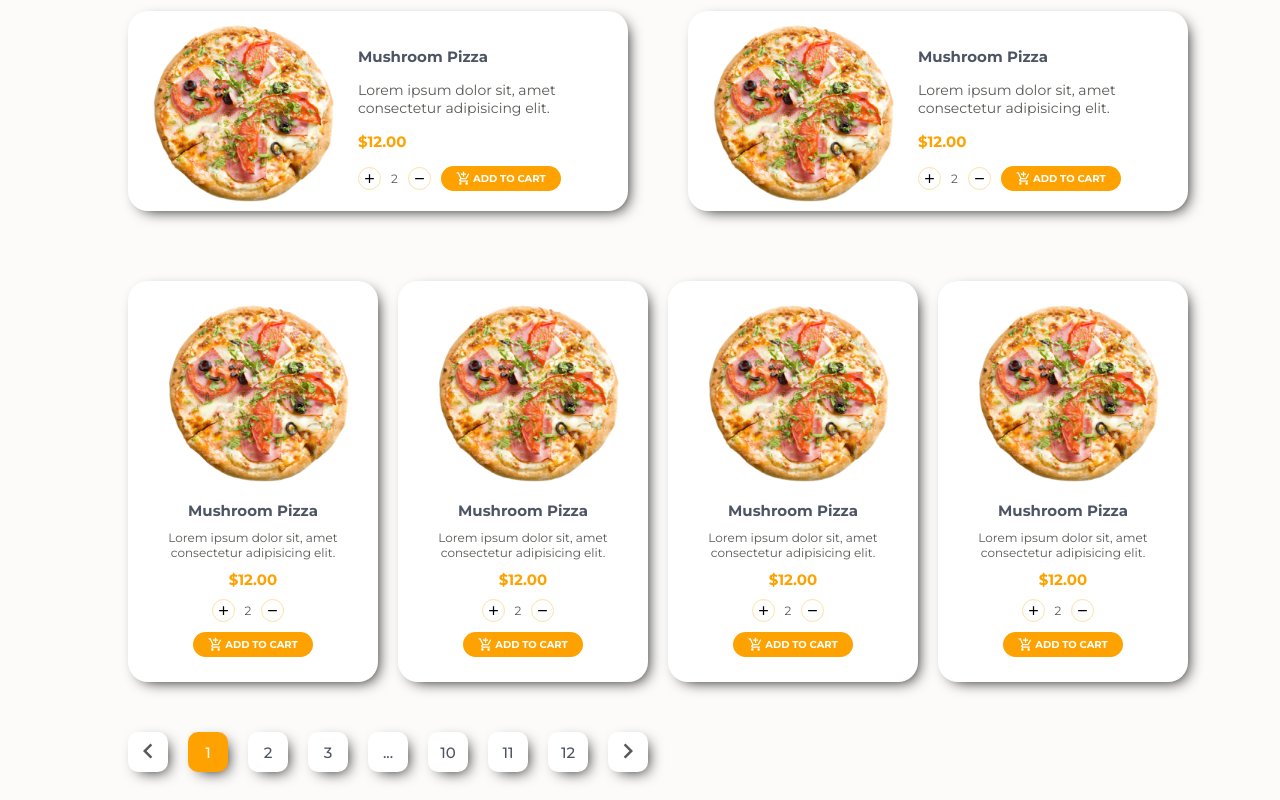
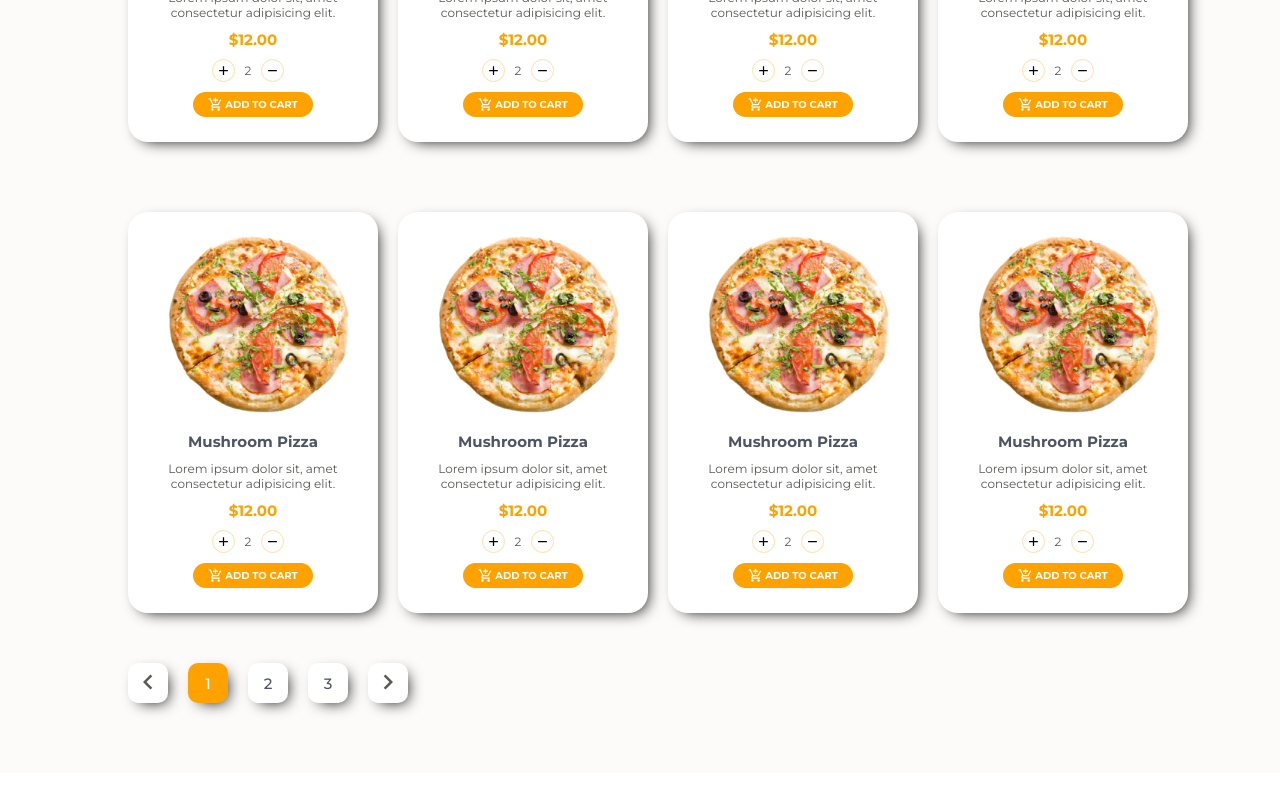
Before and after one commit to Kwesi-dev/pizza-shop, a React (Create React App) app in the folder frontend/: page /restaurant/1 in a window 1280 px wide. Shown: the part 1420-2220 px from the top of the page. Built offline with nearby package versions, Linux system fonts and the light colour scheme.

Commit message:
worked on the pagination

```diff
--- a/frontend/src/pagesections/restaurantDetailsSection/restaurantFoodCards/RestaurantFoodCards.tsx
+++ b/frontend/src/pagesections/restaurantDetailsSection/restaurantFoodCards/RestaurantFoodCards.tsx
@@ -4,11 +4,121 @@ import "./restaurantFoodCards.scss"
 import ReactPaginate from 'react-paginate';
 import { useState, useEffect } from "react";
 import { ChevronLeft, ChevronRight } from "@mui/icons-material";
+type cardstype = {
+    id : number
+}
+const card: cardstype[]= [
+    {
+        id: 1,
+    },
+    {
+        id: 2,
+    },
+    {
+        id: 3,
+    },
+    {
+        id: 4,
+    },
+    {
+        id: 5,
+    },
+    {
+        id: 6,
+    },
+    {
+        id: 7,
+    },
+    {
+        id: 8,
+    },
+    {
+        id: 9,
+    },
+    {
+        id: 10,
+    },
+    {
+        id: 11,
+    },
+    {
+        id: 12,
+    },
+    {
+        id: 13,
+    },
+    {
+        id: 14,
+    },
+    {
+        id: 15,
+    },
+    {
+        id: 16,
+    },
+    {
+        id: 17,
+    },
+    {
+        id: 18,
+    },
+    {
+        id: 19,
+    },
+    {
+        id: 20,
+    },
+    {
+        id: 21,
+    },
+    {
+        id: 22,
+    },
+    {
+        id: 23,
+    },
+    {
+        id: 24,
+    },
+    {
+        id: 25,
+    },
+    {
+        id: 26,
+    },
+    {
+        id: 27,
+    },
+]
+
 const RestaurantFoodCards = () => {
+  const itemsPerPage = 12
+  const [currentItems, setCurrentItems] = useState<cardstype[]>([]);
+  const [pageCount, setPageCount] = useState(0);
+  const [itemOffset, setItemOffset] = useState(0);
+
+  useEffect(() => {
+    const endOffset = itemOffset + itemsPerPage;
+    setCurrentItems(card.slice(itemOffset, endOffset));
+    setPageCount(Math.ceil(card.length / itemsPerPage));
+  }, [itemOffset, itemsPerPage]);
+
+  const handlePageClick = (event: { selected: number}) => {
+    const newOffset = (event.selected * itemsPerPage) % card.length;
+    setItemOffset(newOffset);
+  };
+
   return (
     <section className="restaurantFoodCards">
         <div className="restaurantFoodCards-wrapper">
-            <div className="first-grid">
+            <div className="second-grid">
+                {
+                    currentItems.map((c)=>
+                        <OfferCard/>
+                    )
+                }
+            </div>
+            {/* <div className="first-grid">
                 <FoodCardH/>
                 <FoodCardH/>
             </div>
@@ -27,13 +137,14 @@ const RestaurantFoodCards = () => {
                 <OfferCard/>
                 <OfferCard/>
                 <OfferCard/>
-            </div>
+            </div> */}
             <ReactPaginate
+                onPageChange={handlePageClick}
                 breakLabel="..."
                 nextLabel={<ChevronRight className="next-button"/>}
                 pageRangeDisplayed={3}
                 previousLabel={<ChevronLeft className="prev-button"/>}
-                pageCount={12}
+                pageCount={pageCount}
                 containerClassName="pagination-container"
                 previousClassName="previous-li"
                 nextClassName="next-li"
```
